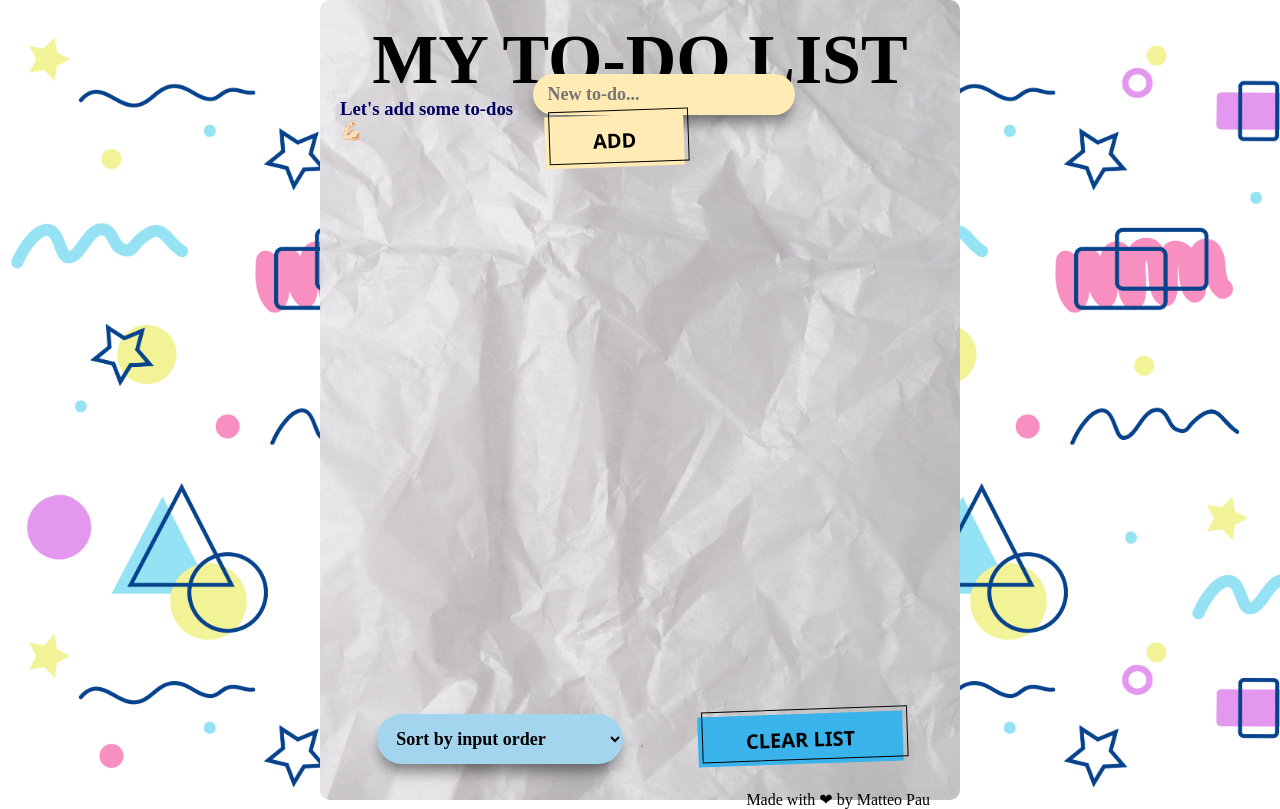
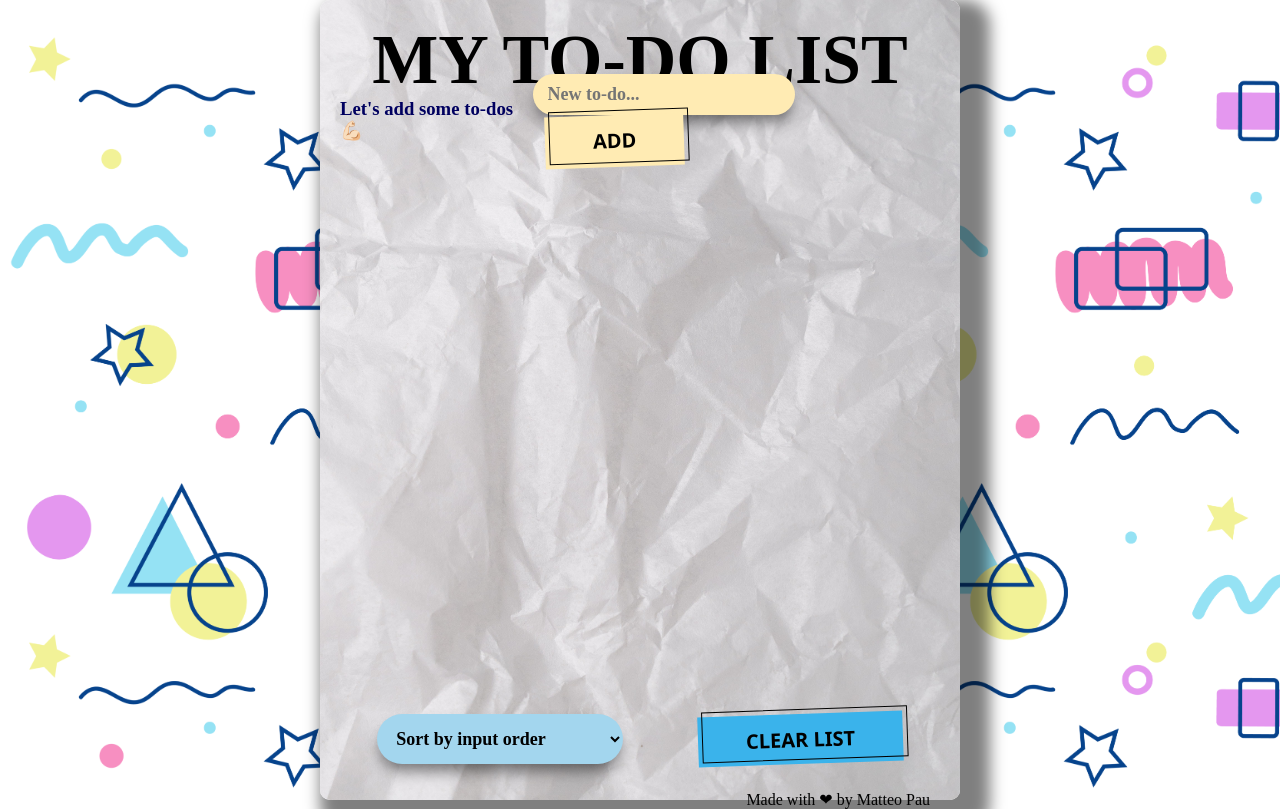
Before and after one commit to Therakar/react-todo-list, a React (Create React App) app: page / in a window 1280 px wide. Built offline with nearby package versions, Linux system fonts and the light colour scheme; a web font is replaced by a local one.

Commit message:
clear list feature

```diff
--- a/src/Style/FooterStyle/Footer.css
+++ b/src/Style/FooterStyle/Footer.css
@@ -9,5 +9,4 @@
 
 .bottom-text {
   text-align: end;
-  margin-bottom: 5px;
 }
--- a/src/Style/variables.css
+++ b/src/Style/variables.css
@@ -12,3 +12,7 @@
 .shadow {
   box-shadow: 0 10px 15px -3px rgba(0, 0, 0, 0.5);
 }
+
+.sheet-shadow {
+  box-shadow: 15px 15px 15px 15px rgba(0, 0, 0, 0.5);
+}
--- a/src/components/App.js
+++ b/src/components/App.js
@@ -1,4 +1,5 @@
 import "../Style/App.css";
+import "../Style/variables.css";
 import Header from "./HeaderComponents/Header";
 import TodoList from "./MainComponents/TodoList";
 import Footer from "./FooterComponents/Footer";
@@ -17,6 +18,13 @@ export default function App() {
     setItems((items) => items.filter((item) => item.id !== id));
   }
 
+  function handleClearList() {
+    const confirmed = window.confirm(
+      "Are you sure you want to delete all tasks?"
+    );
+    if (confirmed) setItems([]);
+  }
+
   function handleToggleItem(id) {
     setItems((items) =>
       items.map((item) =>
@@ -26,12 +34,13 @@ export default function App() {
   }
   return (
     <div className="app">
-      <div className="container">
+      <div className="container sheet-shadow">
         <Header onAddItems={handleAddItems} />
         <TodoList
           items={items}
           onToggleItem={handleToggleItem}
           onDeleteItem={handleDeleteItem}
+          onClearList={handleClearList}
         />
         <Footer />
       </div>
--- a/src/components/MainComponents/SortingForm.js
+++ b/src/components/MainComponents/SortingForm.js
@@ -1,6 +1,6 @@
 import "../../Style/MainStyle/SortingForm.css";
 
-export default function SortingForm({ onDeleteItem }) {
+export default function SortingForm({ onDeleteItem, onClearList }) {
   return (
     <div className="sorting-container">
       <select className="shadow">
@@ -8,7 +8,9 @@ export default function SortingForm({ onDeleteItem }) {
         <option value="description">Sort by name</option>
         <option value="completed">Sort by completion status</option>
       </select>
-      <button className="clear-btn">Clear List</button>
+      <button className="clear-btn" onClick={onClearList}>
+        Clear List
+      </button>
     </div>
   );
 }
--- a/src/components/MainComponents/TodoList.js
+++ b/src/components/MainComponents/TodoList.js
@@ -2,7 +2,12 @@ import "../../Style/MainStyle/TodoList.css";
 import Todo from "./Todo";
 import SortingForm from "./SortingForm";
 
-export default function TodoList({ items, onToggleItem, onDeleteItem }) {
+export default function TodoList({
+  items,
+  onToggleItem,
+  onDeleteItem,
+  onClearList,
+}) {
   return (
     <div className="list">
       <ul>
@@ -16,7 +21,7 @@ export default function TodoList({ items, onToggleItem, onDeleteItem }) {
         ))}
       </ul>
       <div className="bottom-list">
-        <SortingForm />
+        <SortingForm onClearList={onClearList} />
       </div>
     </div>
   );
```
